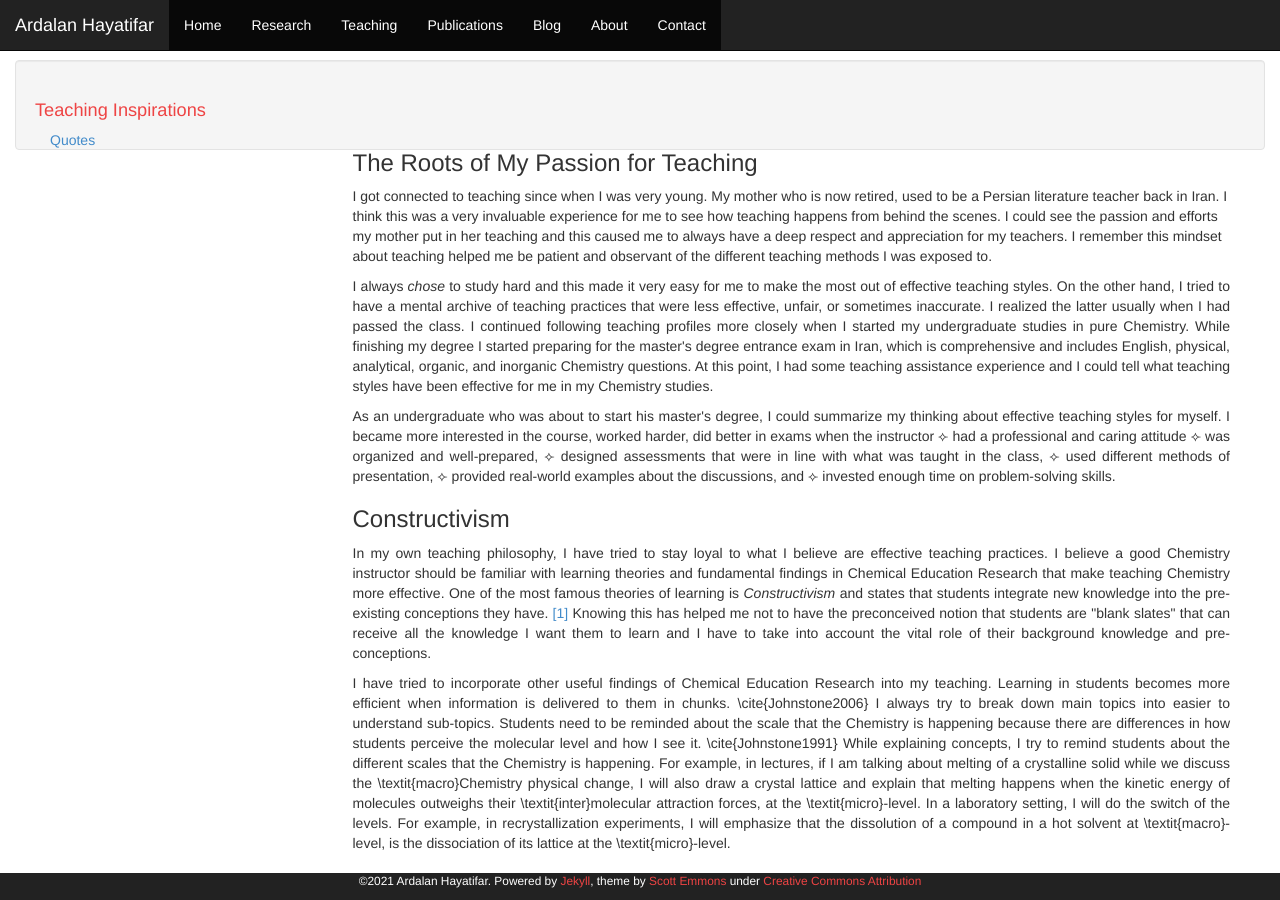
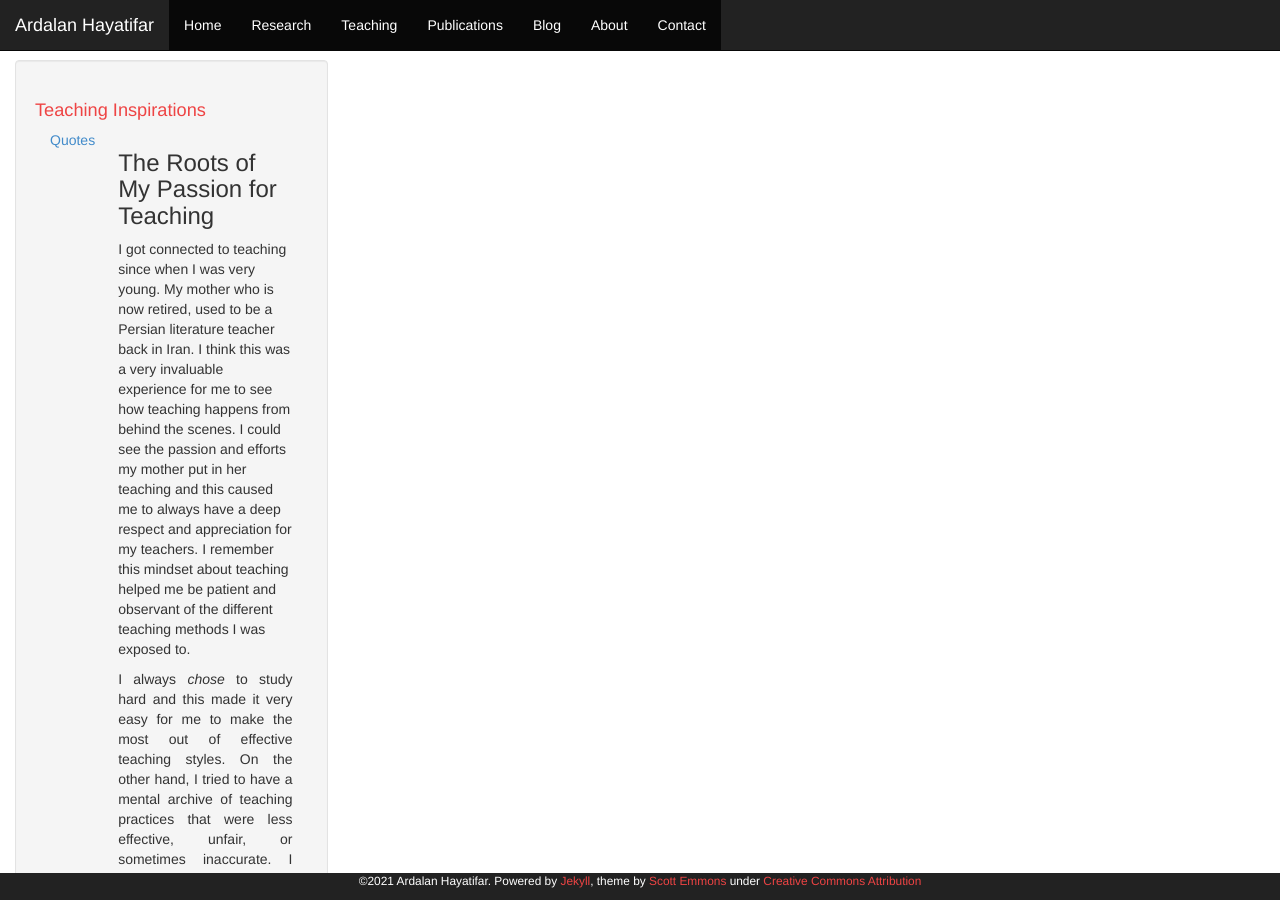
Before and after one commit to Ardalanhayatifar/ardalanhayatifar.github.io, a Jekyll site: the page built from teaching.html, in a window 1280 px wide and 900 px high. Built offline with Jekyll 4.4.1, drawn with Linux system fonts in a browser that asks for light colours.

Commit message:
Update teaching.html

```diff
--- a/teaching.html
+++ b/teaching.html
@@ -2,7 +2,7 @@
 layout: page
 permalink: "/teaching"
 ---
-<div class="sidebar well">
+<div class="col-md-3 sidebar well">
     <h1>Teaching Inspirations</h1>
         <div class="col-md-3 hidden-xs">
             <a href="/teaching/quotes.html">Quotes</a>
```
